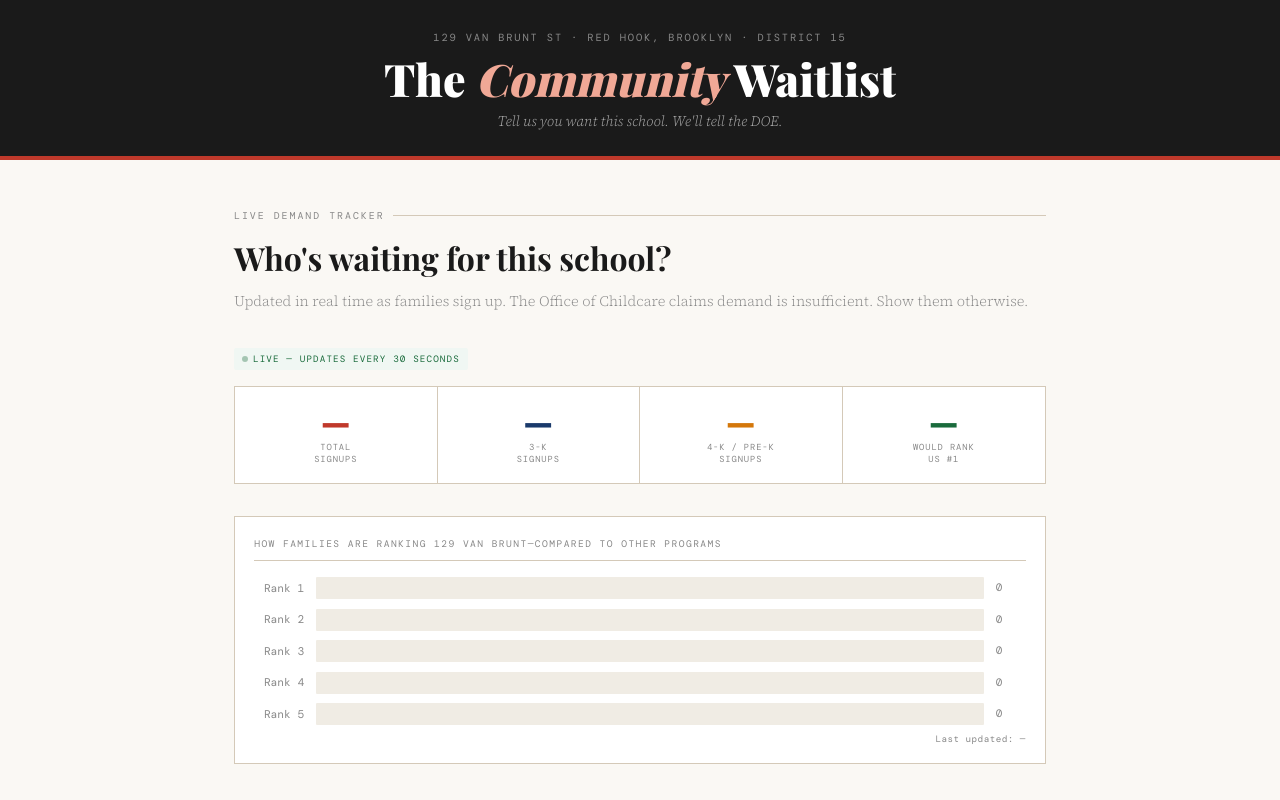
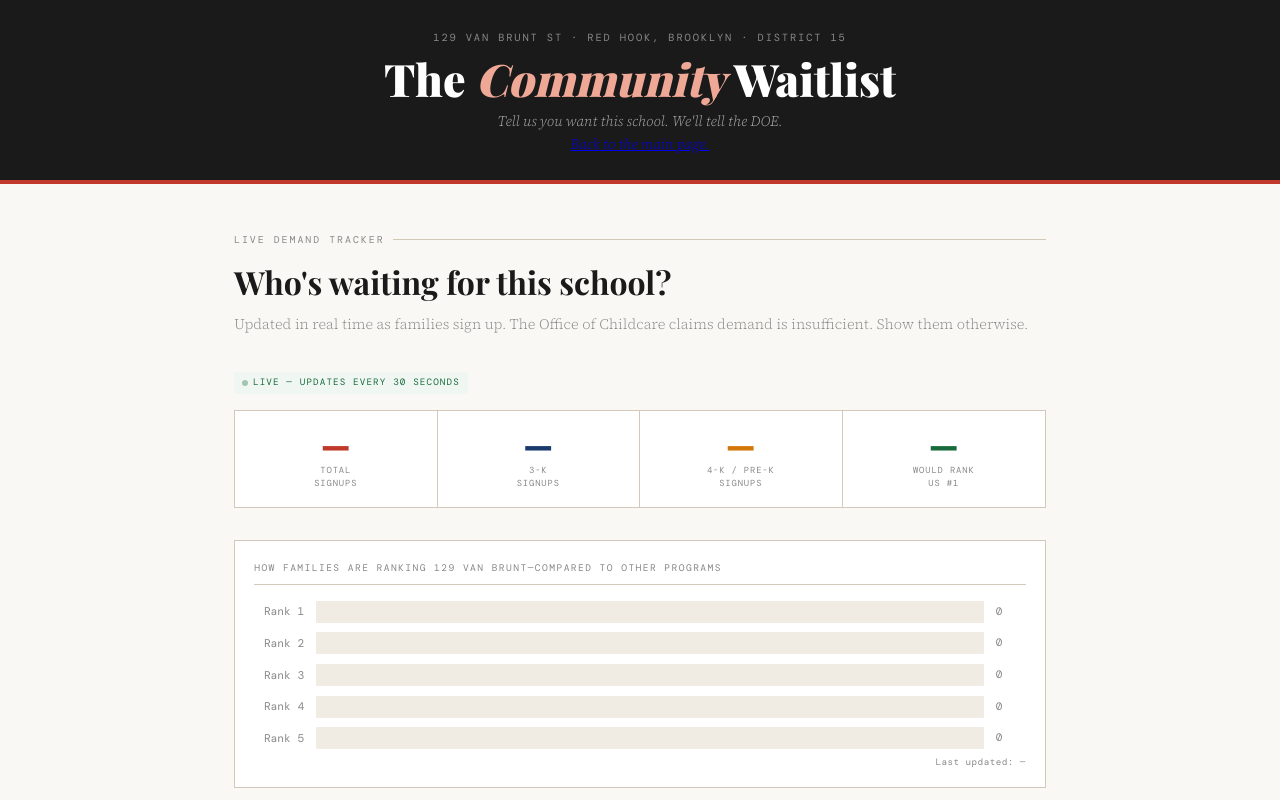
Before and after one commit to zhetrick/3kCenterat129VanBrunt, a plain HTML site: page waitlist.html in a window 1280 px wide. Shown: the top 800 px of the page. Drawn offline with nearby package versions, Linux system fonts and the light colour scheme; no server answers; a web font is replaced by a local one.

Commit message:
Update waitlist.html

```diff
--- a/waitlist.html
+++ b/waitlist.html
@@ -517,6 +517,7 @@ footer{
   <div class="masthead-kicker">129 Van Brunt St · Red Hook, Brooklyn · District 15</div>
   <h1>The <em>Community</em> Waitlist</h1>
   <p class="masthead-sub">Tell us you want this school. We'll tell the DOE.</p>
+  <p class="masthead-sub"><a href="index.html">Back to the main page.</a></p>
 </div>
 
 <!-- TRACKER -->
```
